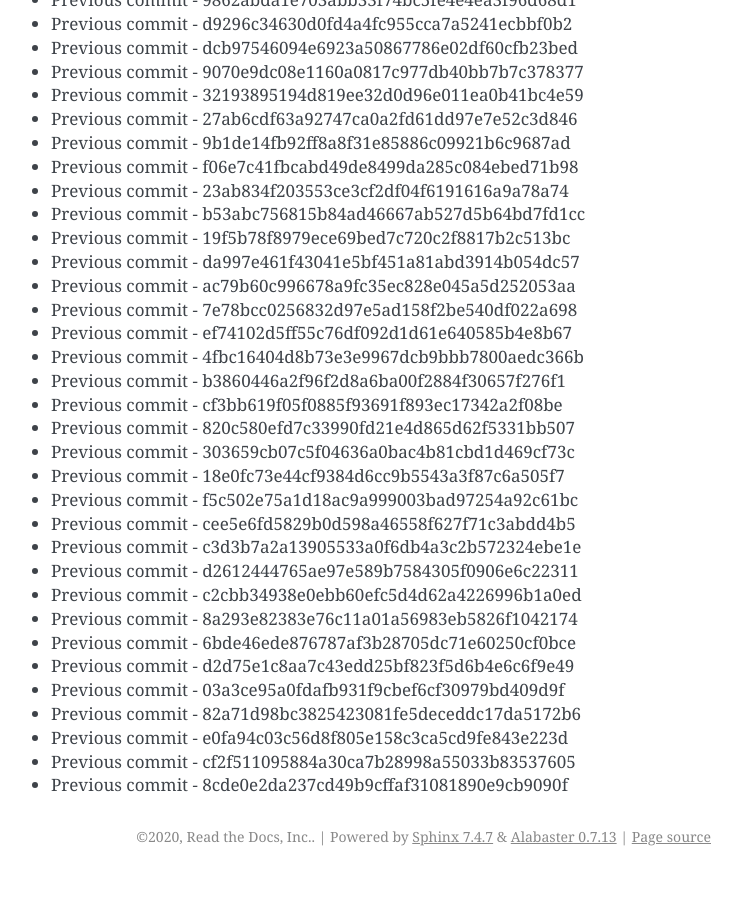
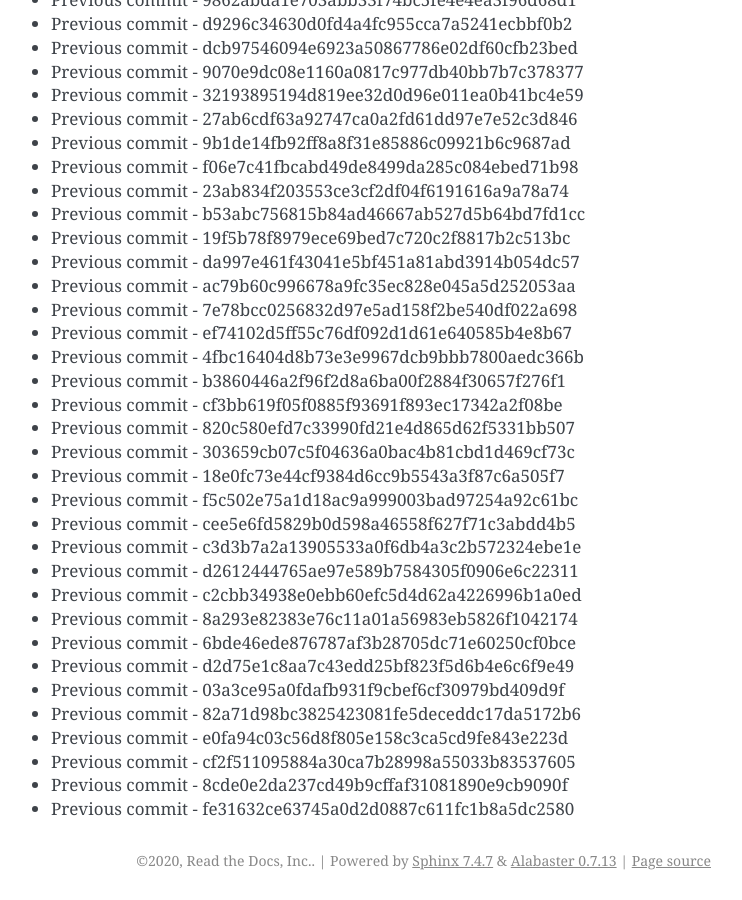
Before and after one commit to readthedocs/rtd-git-stresstest, a Sphinx documentation site: the page built from docs/updates.rst, in a window 1280 px wide and 900 px high, scrolled down 85872 px. Shown: the whole window, without its empty margins (399-1141 px from the left). Built offline with Sphinx 7.4.7, drawn with Linux system fonts in a browser that asks for light colours; before the commit the page ends 86748 px from its top, so only the background shows below that.

Commit message:
Generating commit from previous: fe31632ce63745a0d2d0887c611fc1b8a5dc2580

```diff
--- a/docs/updates.rst
+++ b/docs/updates.rst
@@ -3640,3 +3640,4 @@ It can be tested for any performance characteristics.
 * Previous commit - e0fa94c03c56d8f805e158c3ca5cd9fe843e223d
 * Previous commit - cf2f511095884a30ca7b28998a55033b83537605
 * Previous commit - 8cde0e2da237cd49b9cffaf31081890e9cb9090f
+* Previous commit - fe31632ce63745a0d2d0887c611fc1b8a5dc2580
```
